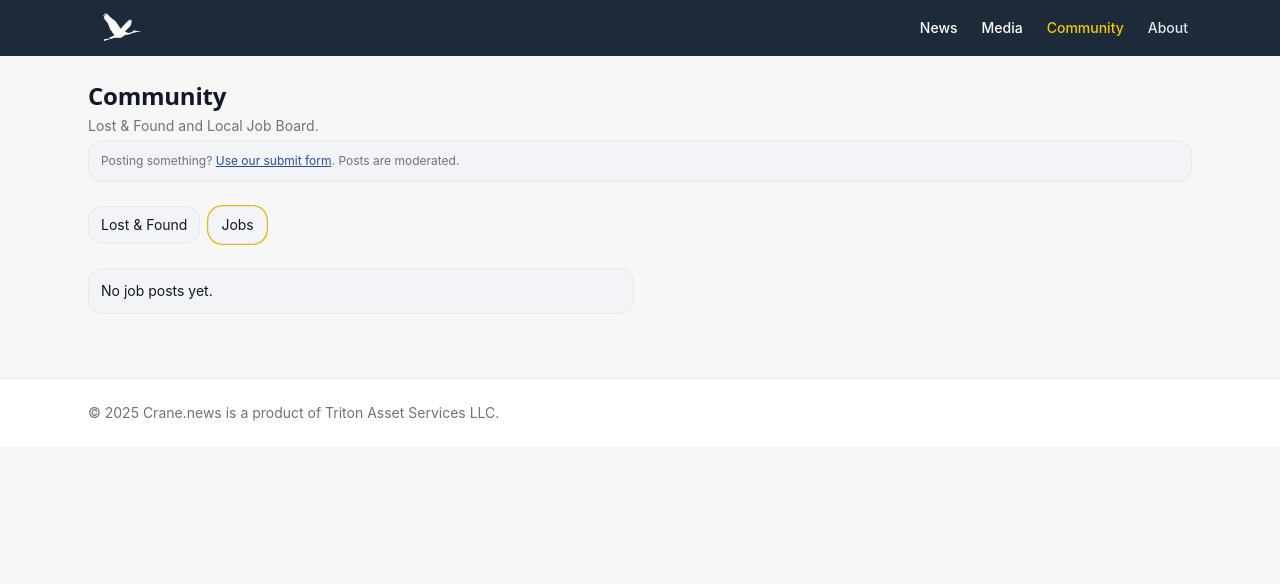
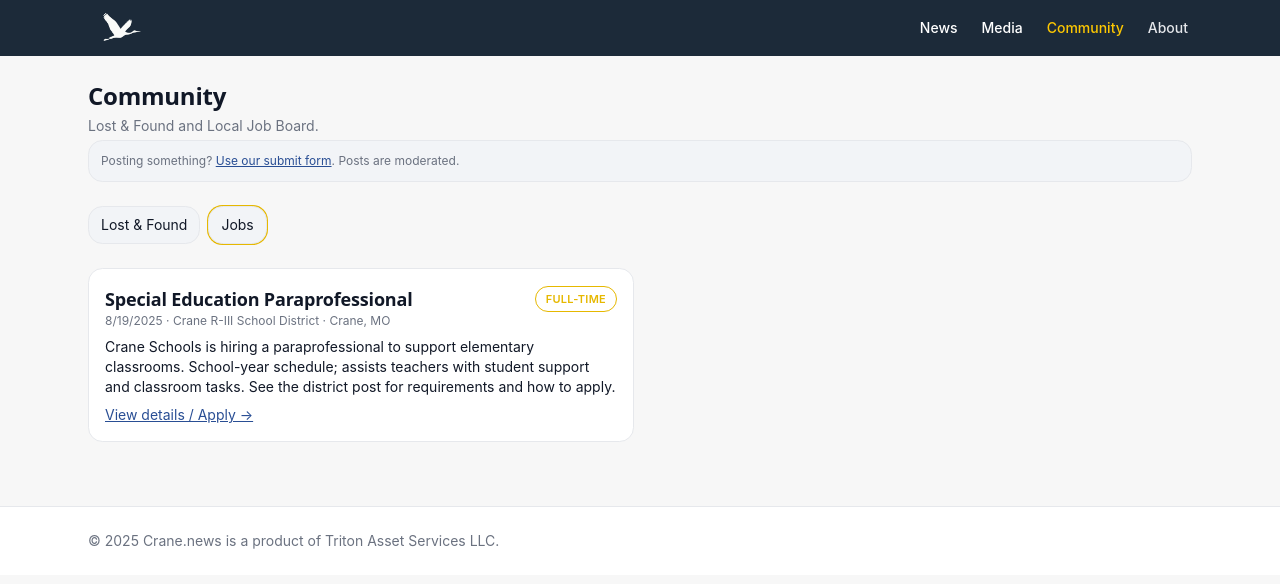
Before and after one commit to WarmMilkCodes/crane-news, a Next.js app: page /community in a window 1280 px wide. Both pictures are taken after a click on the button "Jobs". Shown: the top 584 px of the page. Built offline with nearby package versions, Linux system fonts and the light colour scheme.

Commit message:
para job

```diff
--- a/src/app/community/Client.tsx
+++ b/src/app/community/Client.tsx
@@ -25,25 +25,60 @@ function LostFoundCard({ p }: { p: LostFoundPost }) {
   );
 }
 
+function toContactHref(raw?: string) {
+  if (!raw) return undefined;
+  const s = raw.trim();
+
+  // Already a URL?
+  if (/^https?:\/\//i.test(s)) return s;
+
+  // Email?
+  if (/^[^\s@]+@[^\s@]+\.[^\s@]+$/.test(s)) return `mailto:${s}`;
+
+  // Phone? (very forgiving)
+  if (/^[+()\-\s.\d]{7,}$/.test(s)) {
+    const digits = s.replace(/[^\d+]/g, "");
+    return `tel:${digits}`;
+  }
+
+  // Fallback: try to treat as URL
+  return `https://${s}`;
+}
+
 function JobCard({ p }: { p: JobPost }) {
+  const href = toContactHref(p.contact);
+
   return (
     <div className="card p-4">
       <div className="flex items-center justify-between">
         <div className="h-serif text-lg">{p.title}</div>
         <span className="tag tag--gold">{p.type}</span>
       </div>
+
       <div className="text-xs text-[var(--color-muted)]">
         {new Date(p.date).toLocaleDateString()} · {p.company}
         {p.location ? ` · ${p.location}` : ""}
       </div>
+
       {p.notes && <p className="mt-2 text-sm">{p.notes}</p>}
+
       <div className="mt-2 text-sm flex items-center gap-3">
         {p.pay && <span className="font-medium">{p.pay}</span>}
-        {p.contact && <span className="text-[var(--color-muted)]">Apply: {p.contact}</span>}
+        {href && (
+          <a
+            href={href}
+            target={href.startsWith("http") ? "_blank" : undefined}
+            rel={href.startsWith("http") ? "noopener noreferrer" : undefined}
+            className="underline"
+          >
+            View details / Apply →
+          </a>
+        )}
       </div>
     </div>
   );
 }
+
 
 export default function CommunityClient({ lf, jb }: Props) {
   const [tab, setTab] = useState<TabKey>("lost-found");
--- a/src/data/community.ts
+++ b/src/data/community.ts
@@ -23,4 +23,15 @@ export type JobPost = PostBase & {
 
 export const lostFound: LostFoundPost[] = [];
 
-export const jobs: JobPost[] = [];
+export const jobs: JobPost[] = [
+  {
+    id: "crane-r3-paraprofessional-2025-08",
+    title: "Special Education Paraprofessional",
+    company: "Crane R-III School District",
+    type: "Full-time",
+    date: "2025-08-19",
+    location: "Crane, MO",
+    notes: "Crane Schools is hiring a paraprofessional to support elementary classrooms. School-year schedule; assists teachers with student support and classroom tasks. See the district post for requirements and how to apply.",
+    contact: "https://crane.tedk12.com/hire/index.aspx"
+  }
+];
```
